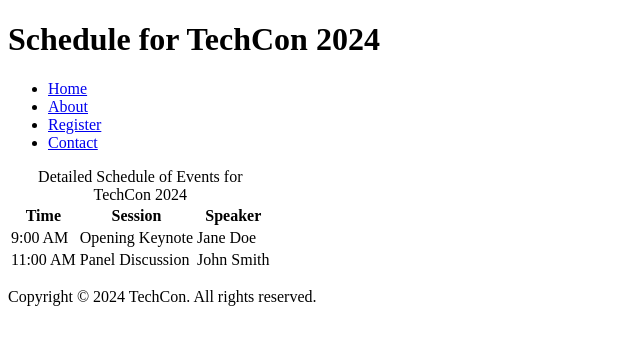
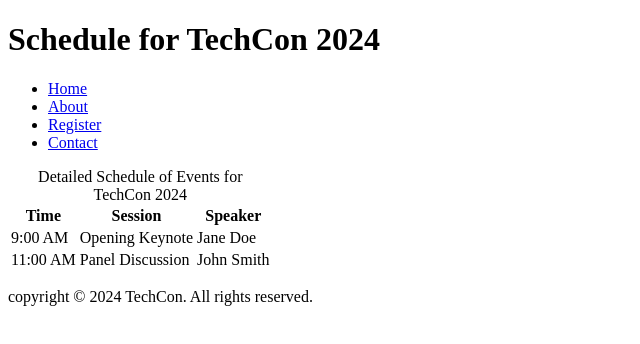
Before and after one commit to Nati-darse/TechCon_HTML, a plain HTML site: page techcon_website/schedule.html in a window 1280 px wide. Shown: the full height of the page, 0-640 px from the left. Drawn offline with Linux system fonts and the light colour scheme.

Commit message:
schedule page

```diff
--- a/techcon_website/schedule.html
+++ b/techcon_website/schedule.html
@@ -44,7 +44,7 @@
         </main>
 
         <footer>
-            <p>Copyright © 2024 TechCon. All rights reserved.</p>
+            <p> copyright © 2024 TechCon. All rights reserved.</p>
         </footer>
     </body>
 </html>
```
